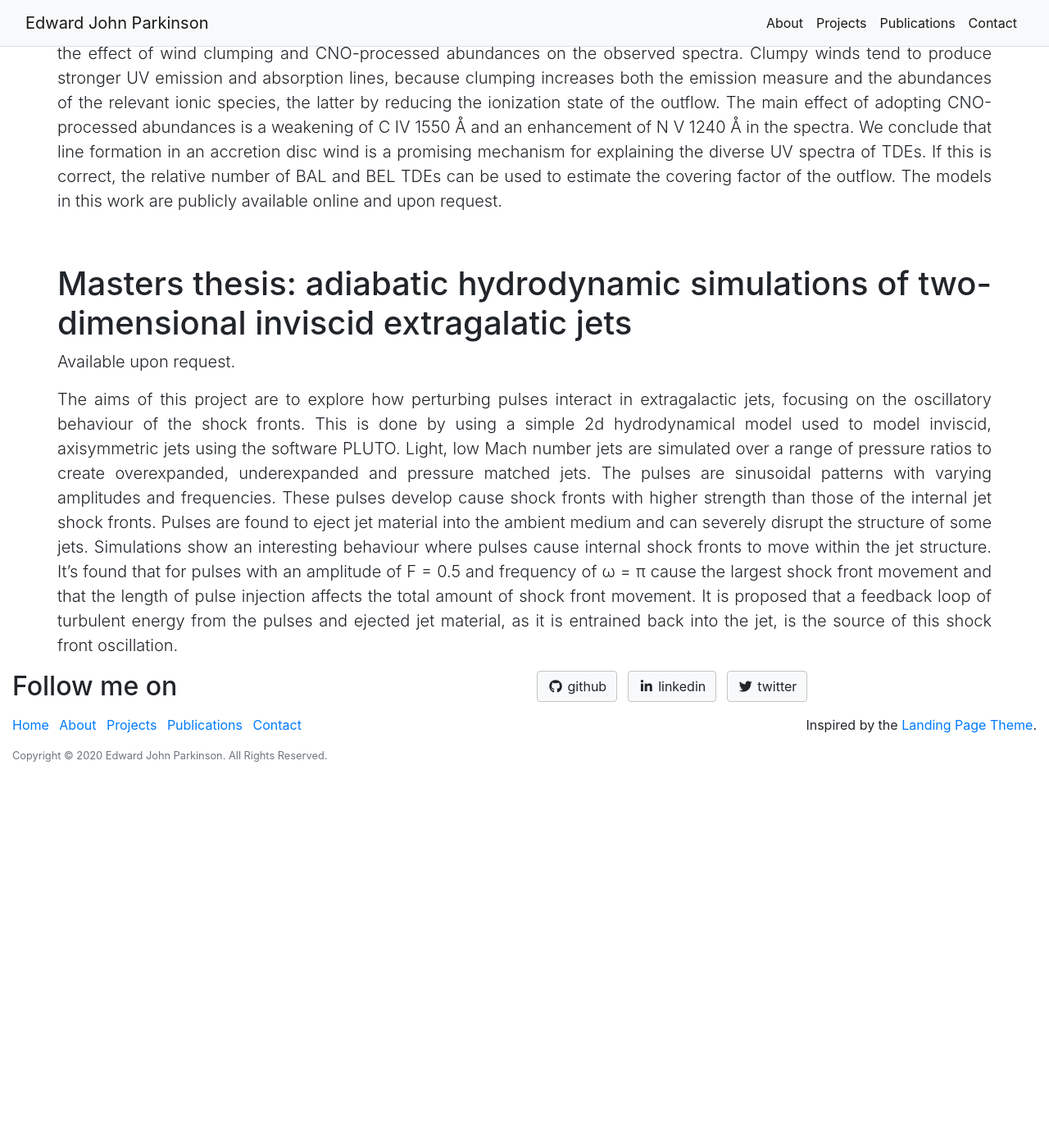
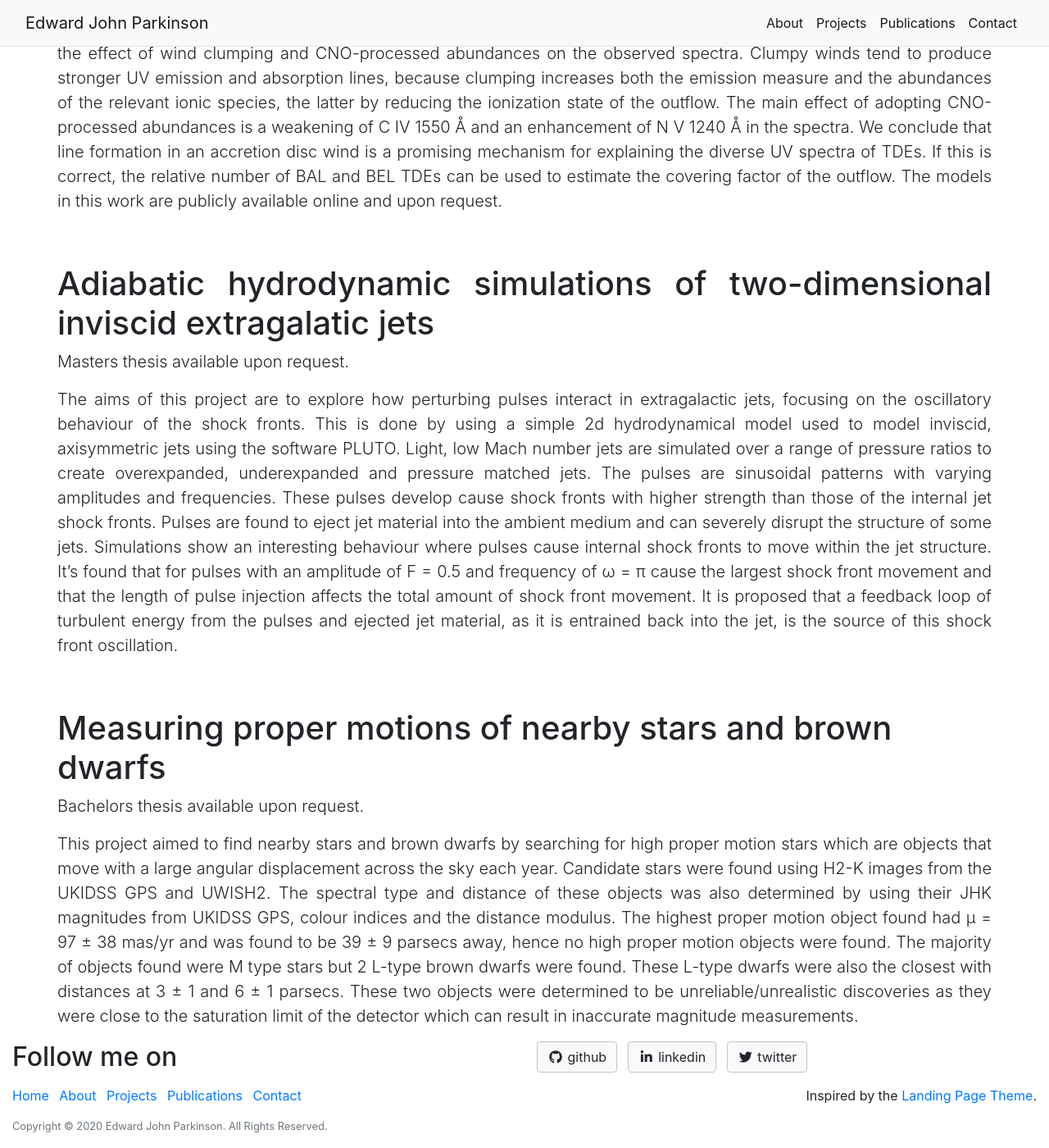
Before and after one commit to saultyevil/saultyevil.github.io, a Jekyll site: the page built from _posts/2020-02-02-publications.markdown, in a window 1280 px wide and 1400 px high, scrolled down 4209 px. Shown: the whole window at 82% size. Built offline with Jekyll 4.4.1, drawn with Linux system fonts in a browser that asks for light colours; nearby versions of some CDN libraries; library files that are not in the unit come from our copies; before the commit the page ends 5157 px from its top, so only the background shows below that.

Commit message:
Add bachelor dissertation

```diff
--- a/_posts/2020-02-02-publications.markdown
+++ b/_posts/2020-02-02-publications.markdown
@@ -31,22 +31,46 @@ Some tidal disruption events (TDEs) exhibit blueshifted broad absorption lines (
 {: style="text-align: justify"}
 
 <br>
-# Masters thesis: adiabatic hydrodynamic simulations of two-dimensional inviscid extragalatic jets
+# Adiabatic hydrodynamic simulations of two-dimensional inviscid extragalatic jets
 {: style="text-align: justify" }
 
-Available upon request.
+Masters thesis available upon request.
 {: style="text-align: justify"}
 
-The aims of this project are to explore how perturbing pulses interact in extragalactic jets, focusing on the
-oscillatory behaviour of the shock fronts. This is done by using a simple 2d hydrodynamical model used to model
-inviscid, axisymmetric jets using the software PLUTO. Light, low Mach number jets
-are simulated over a range of pressure ratios to create overexpanded, underexpanded and pressure
-matched jets. The pulses are sinusoidal patterns with varying amplitudes and frequencies. These pulses
-develop cause shock fronts with higher strength than those of the internal jet shock fronts. Pulses are found to
-eject jet material into the ambient medium and can severely disrupt the structure of some jets. Simulations show
-an interesting behaviour where pulses cause internal shock fronts to move within the jet structure.
-It's found that for pulses with an amplitude of F = 0.5 and frequency of ω = π cause the largest
-shock front movement and that the length of pulse injection affects the total amount of shock front movement. It
-is proposed that a feedback loop of turbulent energy from the pulses and ejected jet material, as it is entrained
-back into the jet, is the source of this shock front oscillation.
+The aims of this project are to explore how perturbing pulses interact in
+extragalactic jets, focusing on the oscillatory behaviour of the shock fronts.
+This is done by using a simple 2d hydrodynamical model used to model inviscid,
+axisymmetric jets using the software PLUTO. Light, low Mach number jets are
+simulated over a range of pressure ratios to create overexpanded, underexpanded
+and pressure matched jets. The pulses are sinusoidal patterns with varying
+amplitudes and frequencies. These pulses develop cause shock fronts with higher
+strength than those of the internal jet shock fronts. Pulses are found to eject
+jet material into the ambient medium and can severely disrupt the structure of
+some jets. Simulations show an interesting behaviour where pulses cause internal
+shock fronts to move within the jet structure. It's found that for pulses with
+an amplitude of F = 0.5 and frequency of ω = π cause the largest shock front
+movement and that the length of pulse injection affects the total amount of
+shock front movement. It is proposed that a feedback loop of turbulent energy
+from the pulses and ejected jet material, as it is entrained back into the jet,
+is the source of this shock front oscillation.
 {: style="text-align: justify"}
+
+<br>
+# Measuring proper motions of nearby stars and brown dwarfs
+
+Bachelors thesis available upon request.
+{: style="text-align: justify" }
+
+This project aimed to find nearby stars and brown dwarfs by searching for high
+proper motion stars which are objects that move with a large angular displacement
+across the sky each year. Candidate stars were found using H2-K images
+from the UKIDSS GPS and UWISH2. The spectral type and distance of these objects
+was also determined by using their JHK magnitudes from UKIDSS GPS, colour indices
+and the distance modulus. The highest proper motion object found had µ = 97 ± 38 mas/yr
+and was found to be 39 ± 9 parsecs away, hence no  high proper motion objects
+were found. The majority of objects found were M type stars but 2 L-type brown dwarfs
+were found. These L-type dwarfs were also the closest with distances at 3 ± 1 and
+6 ± 1 parsecs. These two objects were determined to be unreliable/unrealistic
+discoveries as they were close to the saturation limit of the detector which can
+result in inaccurate magnitude measurements.
+{: style="text-align: justify"}
```
